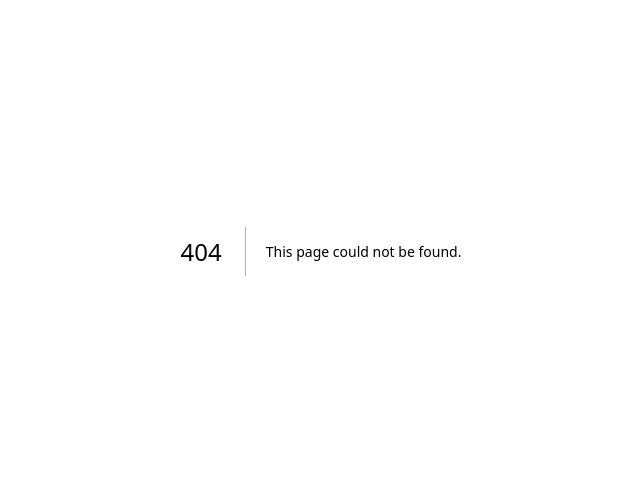
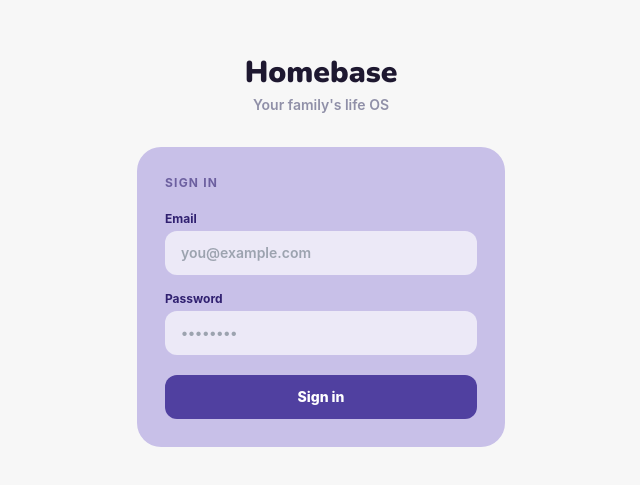
Before and after one commit to sarahscovillebrand/home-base1, a Next.js app: page /login in a window 1280 px wide. Before the commit this address had no page. Shown: the part 173-658 px from the top of the page, without its empty margins (319-959 px from the left). Built offline with nearby package versions, Linux system fonts and the light colour scheme; no server answers.

Commit message:
Add Supabase Auth — login page, auth guard, personalized greeting, updated nav

```diff
--- /dev/null
+++ b/app/login/page.tsx
@@ -0,0 +1,124 @@
+"use client";
+
+import { useState } from "react";
+import { supabase } from "@/lib/supabaseClient";
+import { useRouter } from "next/navigation";
+
+export default function LoginPage() {
+  const router = useRouter();
+  const [email, setEmail] = useState("");
+  const [password, setPassword] = useState("");
+  const [error, setError] = useState<string | null>(null);
+  const [loading, setLoading] = useState(false);
+
+  async function handleSubmit(e: React.FormEvent) {
+    e.preventDefault();
+    setError(null);
+    setLoading(true);
+    const { error } = await supabase.auth.signInWithPassword({ email, password });
+    setLoading(false);
+    if (error) {
+      setError("Wrong email or password. Try again.");
+    } else {
+      router.replace("/");
+    }
+  }
+
+  return (
+    <div
+      className="flex min-h-screen flex-col items-center justify-center px-6"
+      style={{ background: "#F7F7F7" }}
+    >
+      {/* Wordmark */}
+      <div className="mb-8 text-center">
+        <h1 className="wordmark text-3xl">Homebase</h1>
+        <p className="mt-1 text-sm font-semibold" style={{ color: "#9090A8" }}>
+          Your family&apos;s life OS
+        </p>
+      </div>
+
+      {/* Login card */}
+      <div
+        className="w-full max-w-sm rounded-3xl p-7"
+        style={{ background: "#C8C0E8" }}
+      >
+        <p
+          className="mb-5 text-xs font-bold uppercase tracking-widest"
+          style={{ color: "#302070", opacity: 0.6 }}
+        >
+          Sign in
+        </p>
+
+        <form onSubmit={handleSubmit} className="flex flex-col gap-4">
+          <div>
+            <label
+              htmlFor="email"
+              className="mb-1 block text-xs font-bold"
+              style={{ color: "#302070" }}
+            >
+              Email
+            </label>
+            <input
+              id="email"
+              type="email"
+              autoComplete="email"
+              required
+              value={email}
+              onChange={(e) => setEmail(e.target.value)}
+              className="w-full rounded-xl px-4 py-3 text-sm font-semibold outline-none"
+              style={{
+                background: "rgba(255,255,255,0.65)",
+                color: "#1A1040",
+                border: "none",
+              }}
+              placeholder="you@example.com"
+            />
+          </div>
+
+          <div>
+            <label
+              htmlFor="password"
+              className="mb-1 block text-xs font-bold"
+              style={{ color: "#302070" }}
+            >
+              Password
+            </label>
+            <input
+              id="password"
+              type="password"
+              autoComplete="current-password"
+              required
+              value={password}
+              onChange={(e) => setPassword(e.target.value)}
+              className="w-full rounded-xl px-4 py-3 text-sm font-semibold outline-none"
+              style={{
+                background: "rgba(255,255,255,0.65)",
+                color: "#1A1040",
+                border: "none",
+              }}
+              placeholder="••••••••"
+            />
+          </div>
+
+          {error && (
+            <p
+              className="rounded-xl px-4 py-2 text-xs font-bold"
+              style={{ background: "#FDE2E1", color: "#B91C1C" }}
+            >
+              {error}
+            </p>
+          )}
+
+          <button
+            type="submit"
+            disabled={loading}
+            className="mt-1 w-full rounded-xl py-3 text-sm font-extrabold transition-opacity disabled:opacity-60"
+            style={{ background: "#5040A0", color: "#FFFFFF" }}
+          >
+            {loading ? "Signing in…" : "Sign in"}
+          </button>
+        </form>
+      </div>
+    </div>
+  );
+}
--- a/app/page.tsx
+++ b/app/page.tsx
@@ -10,8 +10,17 @@ import RunwayCard from "@/components/RunwayCard";
 import StartupRunwayCard from "@/components/StartupRunwayCard";
 import HealthChips from "@/components/HealthChips";
 import BottomNav from "@/components/BottomNav";
+import AuthGuard, { displayName } from "@/components/AuthGuard";
 
 export default function Dashboard() {
+  return (
+    <AuthGuard>
+      {(user) => <DashboardInner name={displayName(user)} />}
+    </AuthGuard>
+  );
+}
+
+function DashboardInner({ name }: { name: string }) {
   const [settings, setSettings] = useState<Settings | null>(null);
   const [bills, setBills] = useState<Bill[]>([]);
   const [payments, setPayments] = useState<BillPayment[]>([]);
@@ -53,13 +62,21 @@ export default function Dashboard() {
     await load();
   }
 
+  async function handleSignOut() {
+    await supabase.auth.signOut();
+  }
+
   if (loading) {
-    return <p className="text-center text-gray-400 mt-10">Loading…</p>;
+    return (
+      <div className="flex min-h-screen items-center justify-center" style={{ background: "#F7F7F7" }}>
+        <p className="text-sm font-semibold" style={{ color: "#C8C4D8" }}>Loading…</p>
+      </div>
+    );
   }
 
   if (error || !settings) {
     return (
-      <div className="card mt-10 text-center text-sm text-red-600">
+      <div className="card mt-10 text-center text-sm" style={{ color: "#B91C1C" }}>
         {error ?? "No settings row found. Did you run supabase/schema.sql?"}
       </div>
     );
@@ -81,14 +98,16 @@ export default function Dashboard() {
           >
             🏡
           </div>
-          <p className="wordmark flex-1 text-xl">Hello, Sarah!</p>
+          <p className="wordmark flex-1 text-xl">Hello, {name}!</p>
           <button
             type="button"
-            aria-label="Search"
-            className="flex h-9 w-9 flex-shrink-0 items-center justify-center rounded-full"
+            onClick={handleSignOut}
+            aria-label="Sign out"
+            className="flex h-9 w-9 flex-shrink-0 items-center justify-center rounded-full text-sm"
             style={{ background: "#FFFFFF", border: "0.5px solid #EBEBEB" }}
+            title="Sign out"
           >
-            🔍
+            👋
           </button>
           <button
             type="button"
--- /dev/null
+++ b/components/AuthGuard.tsx
@@ -0,0 +1,70 @@
+"use client";
+
+import { useEffect, useState } from "react";
+import { useRouter } from "next/navigation";
+import { supabase } from "@/lib/supabaseClient";
+import type { User } from "@supabase/supabase-js";
+
+/** Maps a Supabase email to a friendly first name for the greeting. */
+export function displayName(user: User): string {
+  const email = (user.email ?? "").toLowerCase();
+  if (email === "thesarahco@gmail.com" || email.includes("sarah")) return "Sarah";
+  if (email === "dhunterscoville@gmail.com" || email.includes("hunter")) return "Hunter";
+  // Fall back to the part before the @
+  return (user.email ?? "there").split("@")[0];
+}
+
+type Props = {
+  children: (user: User) => React.ReactNode;
+};
+
+/**
+ * Wraps a page so it only renders when a user is signed in.
+ * If no session exists, redirects to /login.
+ * Passes the signed-in User object to children via render-prop.
+ */
+export default function AuthGuard({ children }: Props) {
+  const router = useRouter();
+  const [user, setUser] = useState<User | null>(null);
+  const [checking, setChecking] = useState(true);
+
+  useEffect(() => {
+    // Check current session
+    supabase.auth.getSession().then(({ data: { session } }) => {
+      if (!session) {
+        router.replace("/login");
+      } else {
+        setUser(session.user);
+        setChecking(false);
+      }
+    });
+
+    // Listen for auth state changes (sign-out from another tab, etc.)
+    const { data: { subscription } } = supabase.auth.onAuthStateChange((_event, session) => {
+      if (!session) {
+        router.replace("/login");
+      } else {
+        setUser(session.user);
+      }
+    });
+
+    return () => subscription.unsubscribe();
+  }, [router]);
+
+  if (checking) {
+    return (
+      <div
+        className="flex min-h-screen items-center justify-center"
+        style={{ background: "#F7F7F7" }}
+      >
+        <p className="text-sm font-semibold" style={{ color: "#C8C4D8" }}>
+          Loading…
+        </p>
+      </div>
+    );
+  }
+
+  if (!user) return null;
+
+  return <>{children(user)}</>;
+}
--- a/components/BottomNav.tsx
+++ b/components/BottomNav.tsx
@@ -2,14 +2,14 @@
 
 import { useState } from "react";
 
-type Tab = "home" | "budget" | "bills" | "goals" | "more";
+type Tab = "home" | "house" | "meals" | "vault" | "more";
 
 const TABS: { id: Tab; label: string; icon: string }[] = [
-  { id: "home",   label: "Home",   icon: "🏡" },
-  { id: "budget", label: "Budget", icon: "💰" },
-  { id: "bills",  label: "Bills",  icon: "📋" },
-  { id: "goals",  label: "Goals",  icon: "🎯" },
-  { id: "more",   label: "More",   icon: "•••" },
+  { id: "home",  label: "Home",  icon: "🏡" },
+  { id: "house", label: "House", icon: "🧹" },
+  { id: "meals", label: "Meals", icon: "🍽" },
+  { id: "vault", label: "Vault", icon: "🔐" },
+  { id: "more",  label: "More",  icon: "•••" },
 ];
 
 export default function BottomNav() {
```
